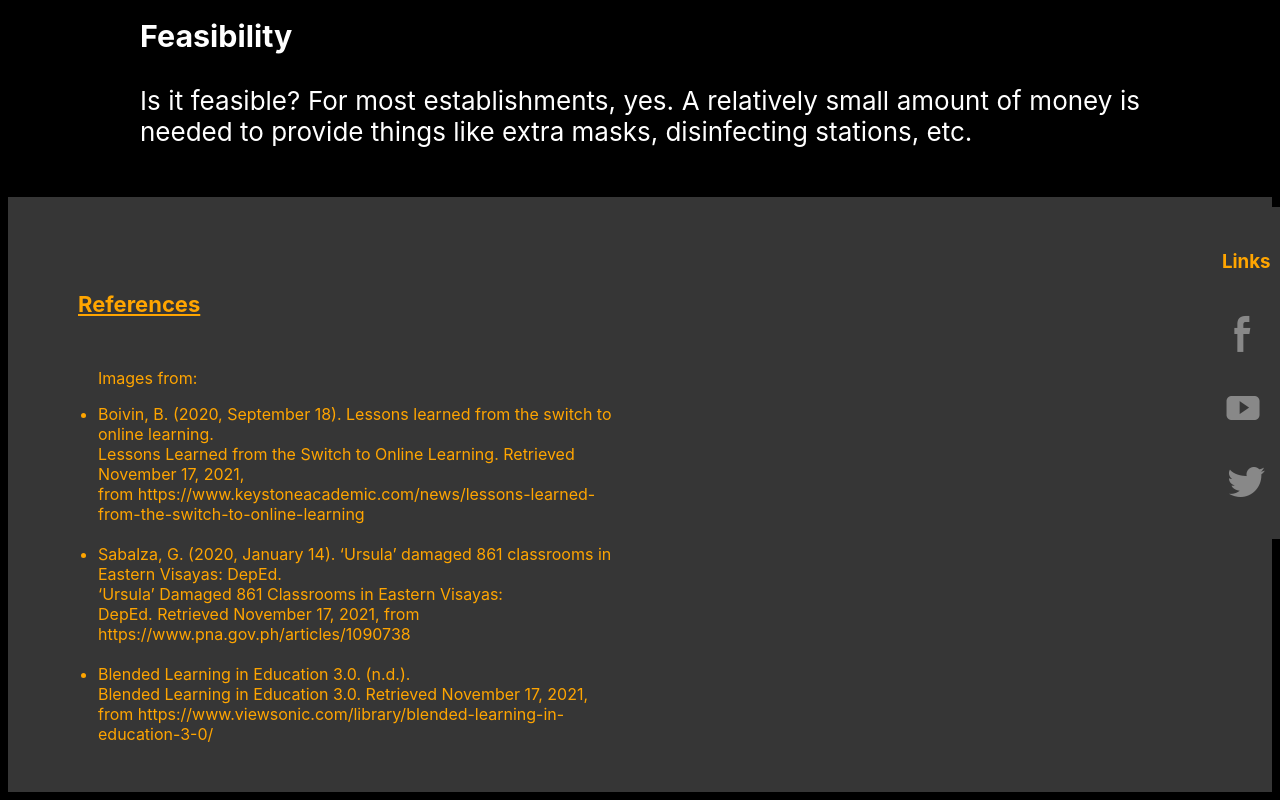
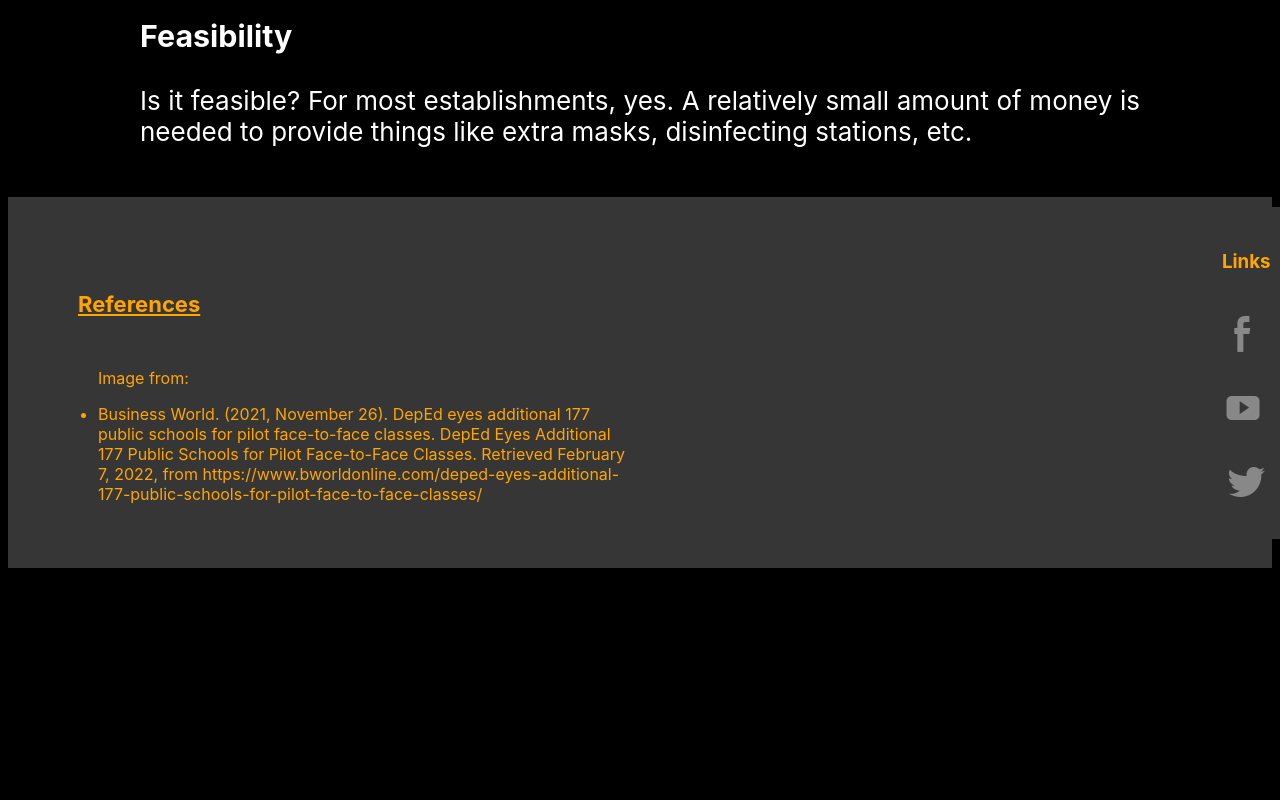
Before and after one commit to carrellsiapco/2QProjRbSiapco, a plain HTML site: page htdocs/innerpageftf.html in a window 1280 px wide. Shown: the part 1636-2436 px from the top of the page. After the commit the page ends 2212 px from the top, so only its background shows below. Drawn offline with Linux system fonts and the light colour scheme.

Commit message:
Update innerpageftf.html

```diff
--- a/htdocs/innerpageftf.html
+++ b/htdocs/innerpageftf.html
@@ -64,14 +64,10 @@
               <p class="referencestext">
                 <a class="referencestext" href="htdocs/references.html"><h3>References</h3></a>
               <ul>
-                <p>Images from:</p>
-                <li>Boivin, B. (2020, September 18). Lessons learned from the switch to online learning. <br>Lessons Learned from the Switch to Online Learning. Retrieved November 17, 2021, <br>from https://www.keystoneacademic.com/news/lessons-learned-from-the-switch-to-online-learning</li>
-                <br>
-                <li>
-                  Sabalza, G. (2020, January 14). ‘Ursula’ damaged 861 classrooms in Eastern Visayas: DepEd.<br> ‘Ursula’ Damaged 861 Classrooms in Eastern Visayas: <br>DepEd. Retrieved November 17, 2021, from https://www.pna.gov.ph/articles/1090738</li>
-                <br>
-                <li>Blended Learning in Education 3.0. (n.d.).<br> Blended Learning in Education 3.0. Retrieved November 17, 2021,<br> from https://www.viewsonic.com/library/blended-learning-in-education-3-0/</li>
-              </ul>
+                     <p>Image from:</p>
+      <li>Business World. (2021, November 26). DepEd eyes additional 177 public schools for pilot face-to-face classes. DepEd Eyes Additional 177 Public Schools for Pilot Face-to-Face Classes. Retrieved February 7, 2022, from https://www.bworldonline.com/deped-eyes-additional-177-public-schools-for-pilot-face-to-face-classes/
+                 </p>
+                </ul>
              </p>
             </div>
             <div class="footerflex">
```
